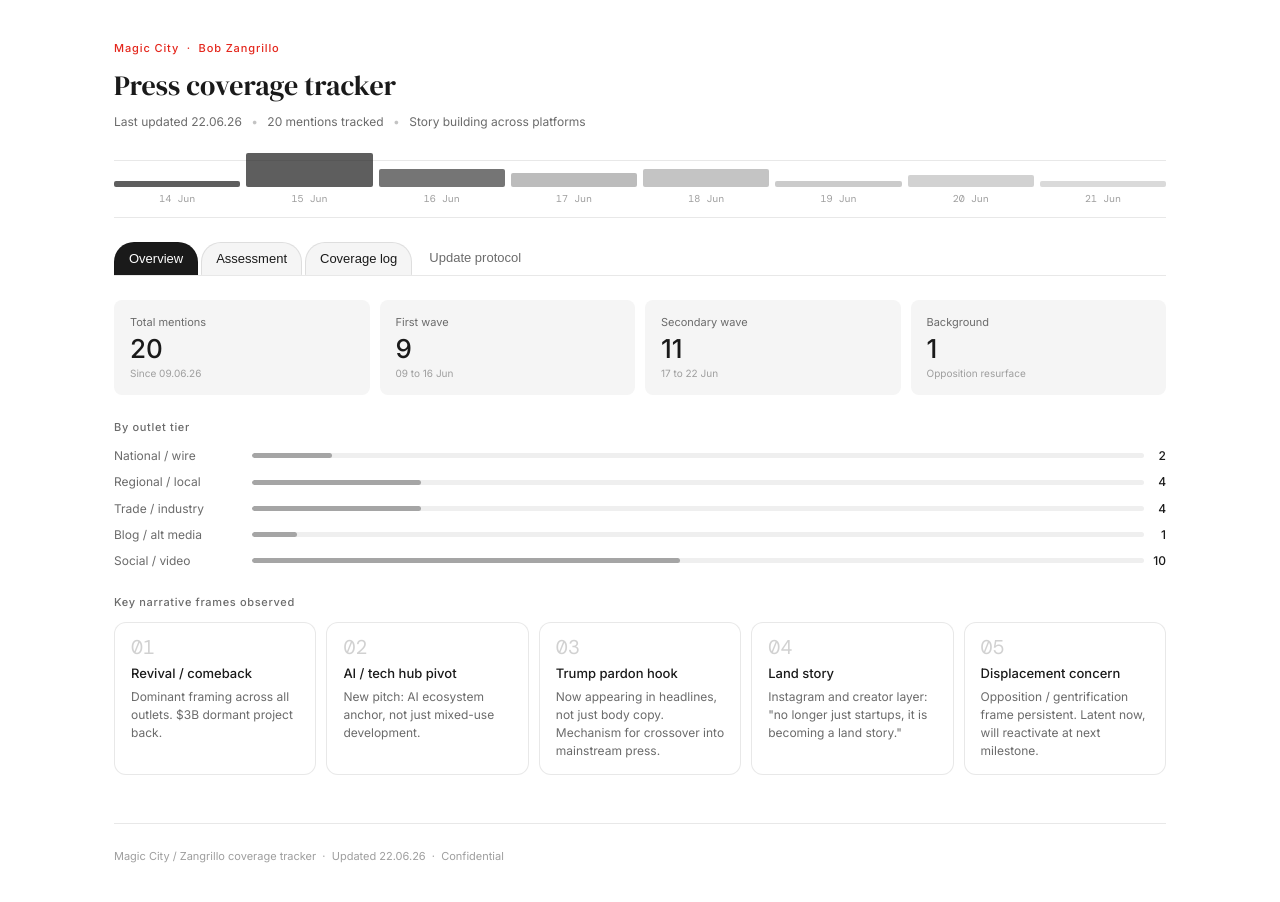
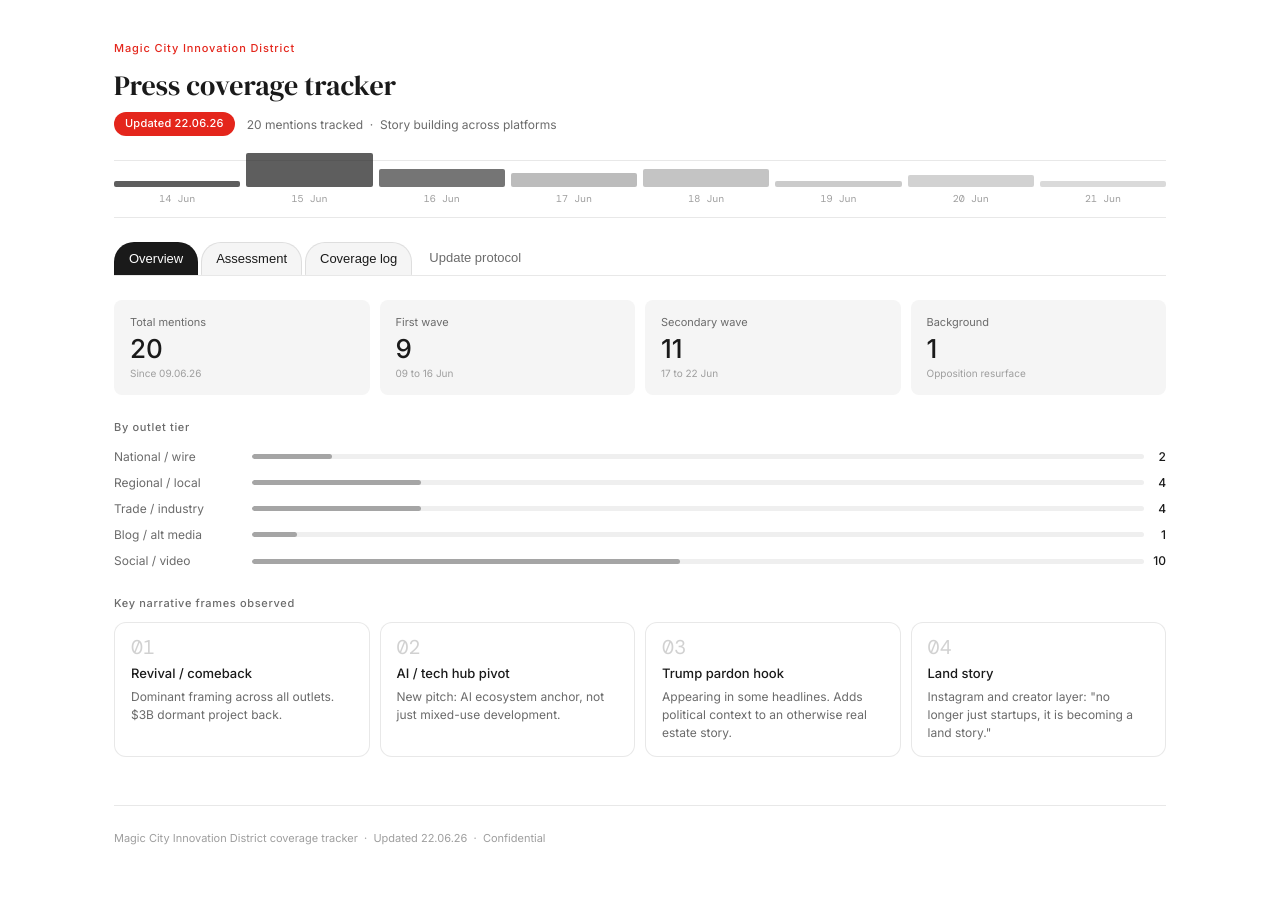
Before and after one commit to GLR9/mcid-media-tracker, a plain HTML site: page index.html in a window 1280 px wide. Drawn offline with nearby package versions, Linux system fonts and the light colour scheme.

Commit message:
Add files via upload

```diff
--- a/index.html
+++ b/index.html
@@ -126,20 +126,18 @@ table.ct tr.pend:hover td { background: var(--pend-bg); }
 @media (max-width: 480px) { .chips { grid-template-columns: 1fr; } }
 .chip { font-size: 11px; background: var(--bg2); border-radius: var(--r-md); padding: 7px 10px; color: var(--text2); line-height: 1.4; }
 footer { margin-top: 3rem; padding-top: 1.5rem; border-top: 0.5px solid var(--border); font-size: 11px; color: var(--text3); }
+.updated-badge { display: inline-block; background: var(--glr); color: #fff; font-size: 11px; font-weight: 500; padding: 3px 11px; border-radius: 20px; letter-spacing: .02em; }
 </style>
 </head>
 <body>
 <div class="wrap">
 
   <div style="margin-bottom:1.5rem;">
-    <div class="eye">Magic City &nbsp;&middot;&nbsp; Bob Zangrillo</div>
+    <div class="eye">Magic City Innovation District</div>
     <div class="h1">Press coverage tracker</div>
-    <div class="meta">
-      Last updated 22.06.26
-      <span class="meta-dot">&bull;</span>
-      20 mentions tracked
-      <span class="meta-dot">&bull;</span>
-      Story building across platforms
+    <div style="display:flex;align-items:center;gap:12px;flex-wrap:wrap;margin-bottom:.5rem;">
+      <span class="updated-badge">Updated 22.06.26</span>
+      <span style="font-size:12px;color:var(--text2);">20 mentions tracked &nbsp;&middot;&nbsp; Story building across platforms</span>
     </div>
   </div>
 
@@ -181,9 +179,8 @@ footer { margin-top: 3rem; padding-top: 1.5rem; border-top: 0.5px solid var(--bo
     <div class="frames">
       <div class="frame"><div class="frame-n">01</div><div class="frame-t">Revival / comeback</div><div class="frame-d">Dominant framing across all outlets. $3B dormant project back.</div></div>
       <div class="frame"><div class="frame-n">02</div><div class="frame-t">AI / tech hub pivot</div><div class="frame-d">New pitch: AI ecosystem anchor, not just mixed-use development.</div></div>
-      <div class="frame"><div class="frame-n">03</div><div class="frame-t">Trump pardon hook</div><div class="frame-d">Now appearing in headlines, not just body copy. Mechanism for crossover into mainstream press.</div></div>
+      <div class="frame"><div class="frame-n">03</div><div class="frame-t">Trump pardon hook</div><div class="frame-d">Appearing in some headlines. Adds political context to an otherwise real estate story.</div></div>
       <div class="frame"><div class="frame-n">04</div><div class="frame-t">Land story</div><div class="frame-d">Instagram and creator layer: "no longer just startups, it is becoming a land story."</div></div>
-      <div class="frame"><div class="frame-n">05</div><div class="frame-t">Displacement concern</div><div class="frame-d">Opposition / gentrification frame persistent. Latent now, will reactivate at next milestone.</div></div>
     </div>
   </div>
 
@@ -527,7 +524,7 @@ footer { margin-top: 3rem; padding-top: 1.5rem; border-top: 0.5px solid var(--bo
       <p>The picture has changed meaningfully since the initial sweep. Secondary wave coverage has grown from 4 to 11 items, the story has expanded from CRE-focused editorial outlets onto TikTok, LinkedIn, and YouTube, and a creator video from Whats Good Miami titled "The $3 Billion Bet That Refused to Die" has appeared on both Instagram and TikTok. That last item matters: it is original content made by a creator, not a trade repost, and TikTok distribution reaches a younger and broader audience than any outlet currently on this tracker.</p>
       <p>The Real Deal's continued social push is also notable. As of June 21, they have posted about this story on Instagram, Facebook, LinkedIn, and YouTube, with a new Instagram post appearing a full week after the original article. That level of sustained social amplification from one outlet is unusual and suggests the story has strong engagement on their end.</p>
       <p>The Insurance Journal pickup is worth calling out separately. That is a trade publication for insurance professionals, a completely different reader than the CRE audience. It indicates the story is finding its way into adjacent professional verticals via syndication.</p>
-      <p>The Trump-pardoned investor frame is now appearing in headlines rather than body copy. The Real Deal's June 19 video used it as the title. If a national outlet picks that framing up, it is the mechanism for crossover into mainstream business or political press. That remains the single most important escalation signal to watch.</p>
+      <p>The Trump-pardoned investor framing has appeared in some headlines, most notably in The Real Deal's June 19 video. It adds political context but has not driven significant additional coverage on its own.</p>
       <p>Overall read: story is building, not just holding. The next inflection will be driven by a specific event or by a national outlet picking up the pardon angle. The opposition frame remains latent and will reactivate at the next public milestone.</p>
     </div>
   </div>
@@ -589,7 +586,7 @@ footer { margin-top: 3rem; padding-top: 1.5rem; border-top: 0.5px solid var(--bo
   </div>
 
   <footer>
-    Magic City / Zangrillo coverage tracker &nbsp;&middot;&nbsp; Updated 22.06.26 &nbsp;&middot;&nbsp; Confidential
+    Magic City Innovation District coverage tracker &nbsp;&middot;&nbsp; Updated 22.06.26 &nbsp;&middot;&nbsp; Confidential
   </footer>
 
 </div>
```
